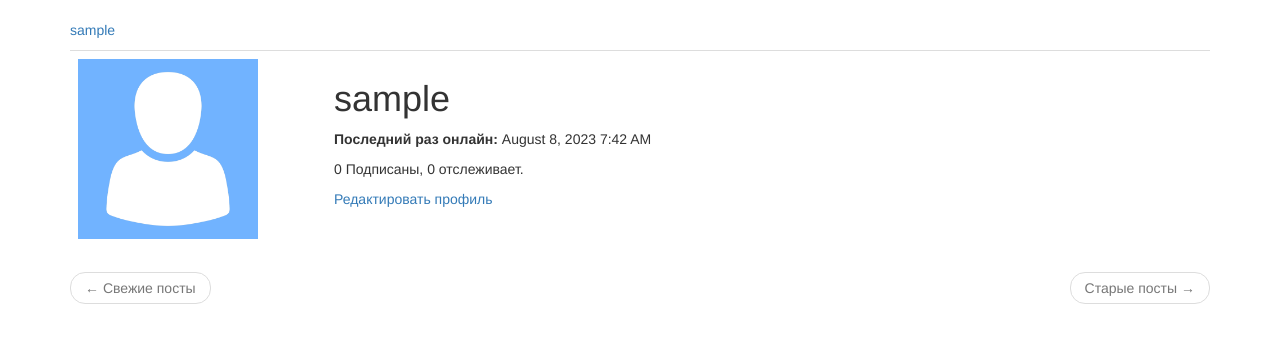
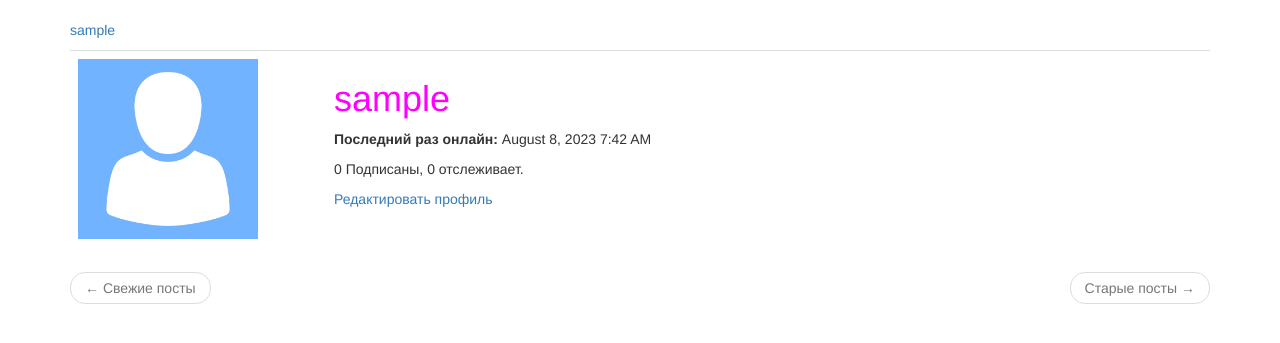
Before and after one commit to Ramza-i/microblog, a Flask app: a page that uses app/templates/user.html in a window 1280 px wide. Shown: the part 54-397 px from the top of the page. Run offline with Flask 3, Linux system fonts and the light colour scheme; the visitor is signed in with stand-in values (Sample User, id 1); data comes from the database, SQL or seed files in the repository; data that the repository does not hold is empty; some libraries are stand-ins or nearby versions.

Commit message:
mod:user page

```diff
--- a/app/templates/user.html
+++ b/app/templates/user.html
@@ -20,7 +20,7 @@
                 </svg>
             </td>
             <td>
-                <h1 style="color : f2f2f2">{{ user.username }}</h1>
+                <h1 style="color : #ff00ff">{{ user.username }}</h1>
                 {% if user.about_me %}<p><b>О себе: </b>{{ user.about_me }}</p>{% endif %}
                 {% if user.last_seen %}<p><b>Последний раз онлайн: </b>{{ moment(user.last_seen).format('LLL') }}</p>{% endif %}
                 <p>{{ user.followers.count() }} Подписаны, {{ user.followed.count() }} отслеживает.</p>
```
